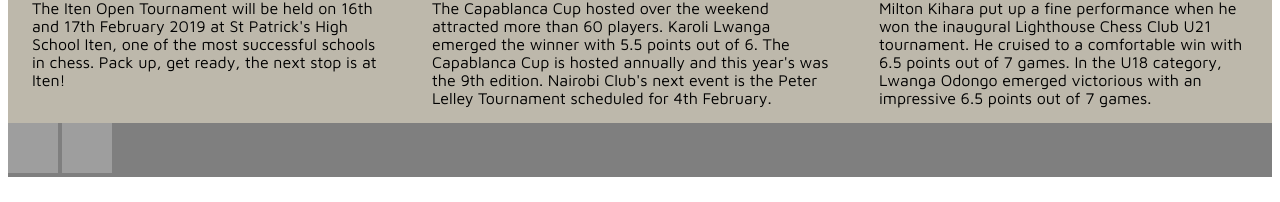
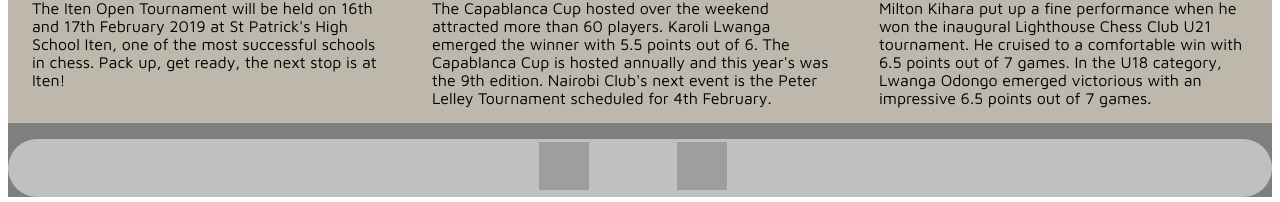
Before and after one commit to koros99/chess-for-us, a plain HTML site: page index.html in a window 1280 px wide. Shown: the part 2566-2768 px from the top of the page. Drawn offline with Linux system fonts and the light colour scheme; grey boxes are pictures that could not be loaded.

Commit message:
Add styling to contacts

```diff
--- a/css/style.css
+++ b/css/style.css
@@ -218,7 +218,7 @@ ul li a:hover{
   margin-right: 1em;
 }
 
-/* .media{
+.media{
   background-color:silver;
   display:flex;
   padding:0.2em;
@@ -249,4 +249,4 @@ ul li a:hover{
 
 #med{
   text-align:center;
-} */
+}
```
